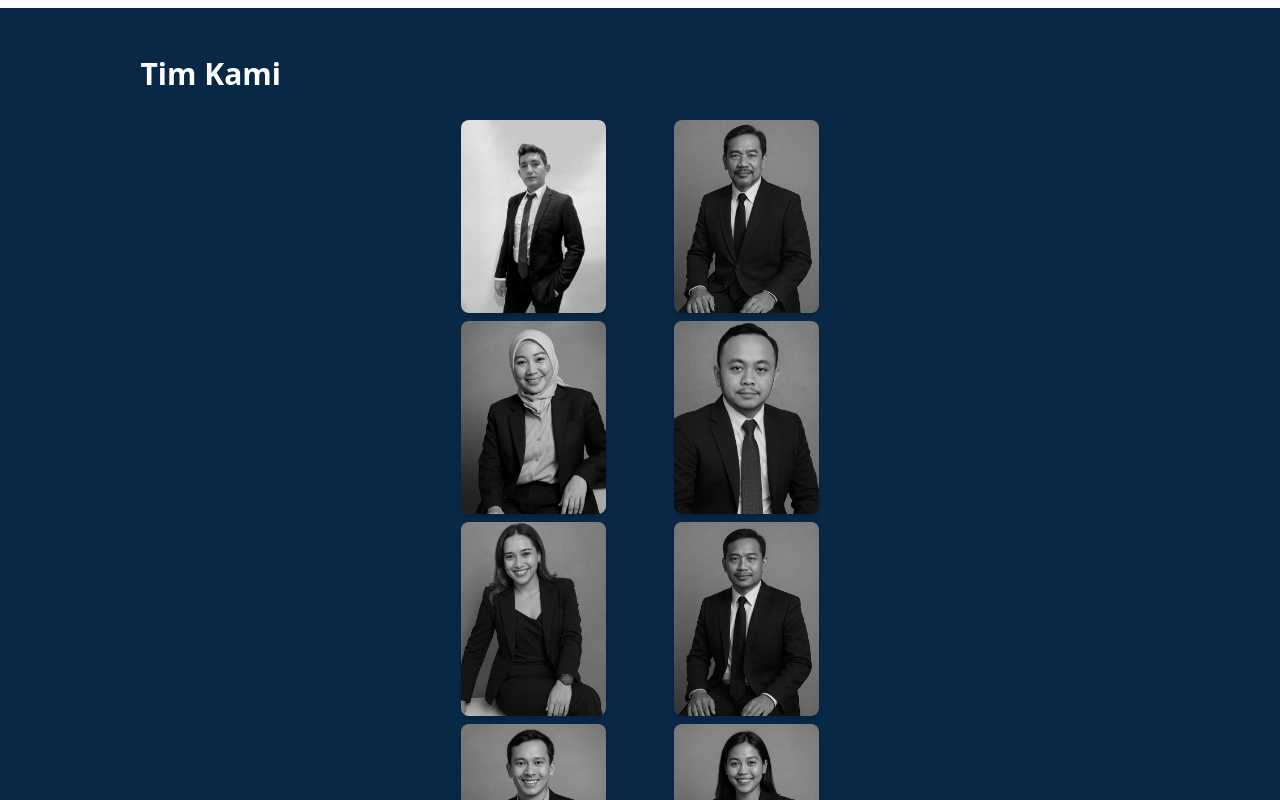
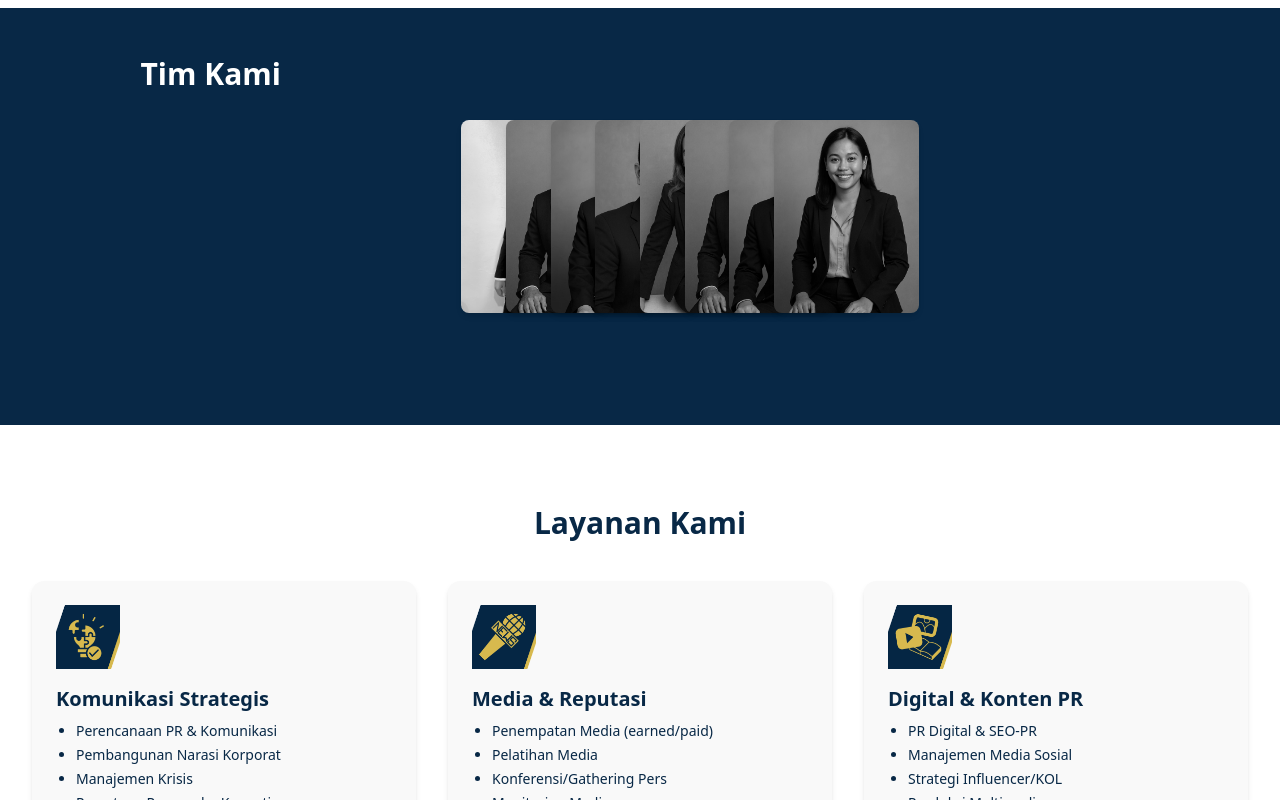
Before and after one commit to ProfAdri90/estetic-dinamis, a Next.js app: page / in a window 1280 px wide. Shown: the part 3520-4320 px from the top of the page. Built offline with nearby package versions, Linux system fonts and the light colour scheme.

Commit message:
Update OurTeams.jsx

```diff
--- a/components/OurTeams.jsx
+++ b/components/OurTeams.jsx
@@ -1,27 +1,22 @@
 import TeamCard from "./TeamCard";
 
 const teamMembers = [
-  { name: "Profesor Adri", title: "Direktur Utama", image: "/team/profadri.jpeg" },
-  { name: "Dul Jonih Iskandar", title: "Direktur", image: "/team/duljoni.jpeg" },
-  { name: "Desti Purnamasari", title: "Direktur Keuangan", image: "/team/desti.jpeg" },
-  { name: "Budi Purnomo Perdanu", title: "Manajer Pengembangan Bisnis", image: "/team/budi.jpeg" },
-  { name: "Meilinda Sari Hartania", title: "Manajer Pengembangan Bisnis", image: "/team/didit.jpeg" },
-  { name: "Martin Herlambang", title: "Manajer Operasional", image: "/team/martin.jpeg" },
-  { name: "Rizka Bintang Utara", title: "Manajer Event", image: "/team/azka.jpeg" },
-  { name: "Putri Kumbara", title: "Manajer Pemasaran", image: "/team/putri.jpeg" },
+  { name: "Profesor Adri", image: "/team/profadri.jpeg" },
+  { name: "Dul Jonih", image: "/team/duljoni.jpeg" },
+  { name: "Desti", image: "/team/desti.jpeg" },
+  { name: "Budi", image: "/team/budi.jpeg" },
+  { name: "Didit", image: "/team/didit.jpeg" },
+  { name: "Martin", image: "/team/martin.jpeg" },
+  { name: "Azka", image: "/team/azka.jpeg" },
+  { name: "Putri", image: "/team/putri.jpeg" },
 ];
 
 export default function OurTeams() {
   return (
     <section id="our-team" className="scroll-mt-[140px] px-4 py-16 bg-[#082846]">
-      <div className="max-w-[1200px] mx-auto flex justify-between flex-wrap gap-2">
+      <div className="max-w-[1200px] mx-auto grid grid-cols-8 gap-0">
         {teamMembers.map((member, index) => (
-          <TeamCard
-            key={index}
-            name={member.name}
-            title={member.title}
-            image={member.image}
-          />
+          <TeamCard key={index} image={member.image} name={member.name} />
         ))}
       </div>
     </section>
```
